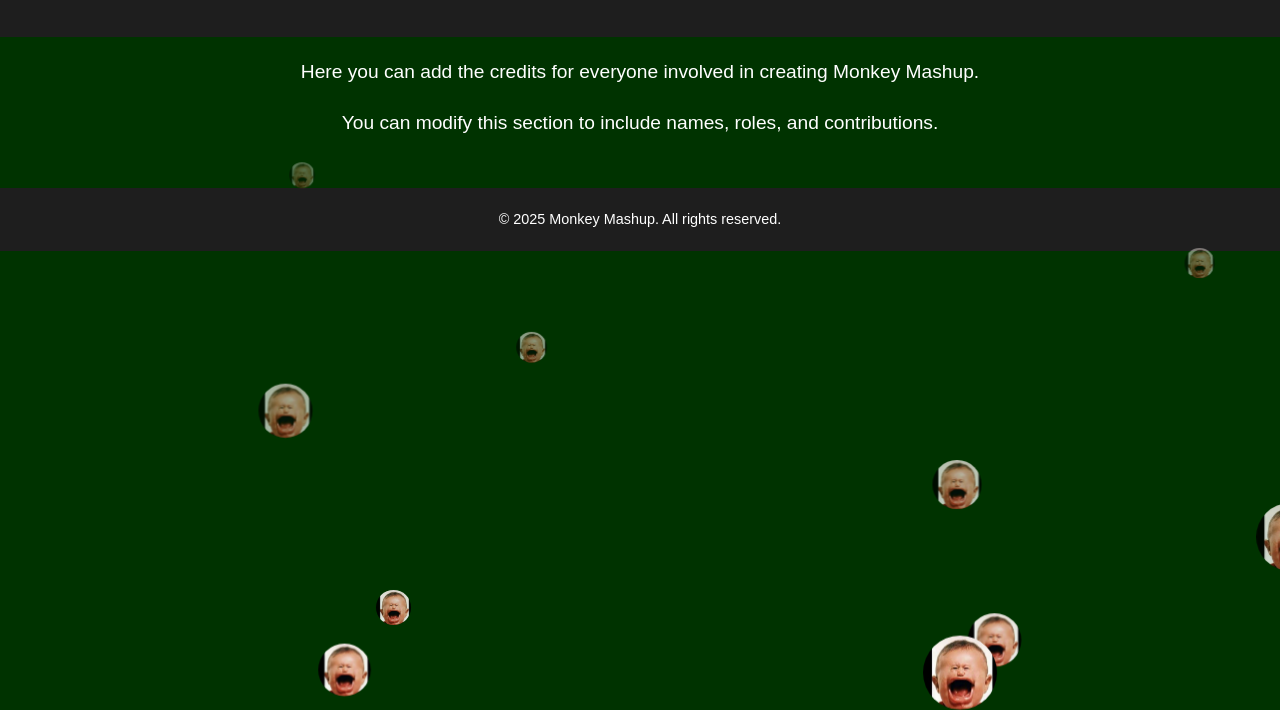
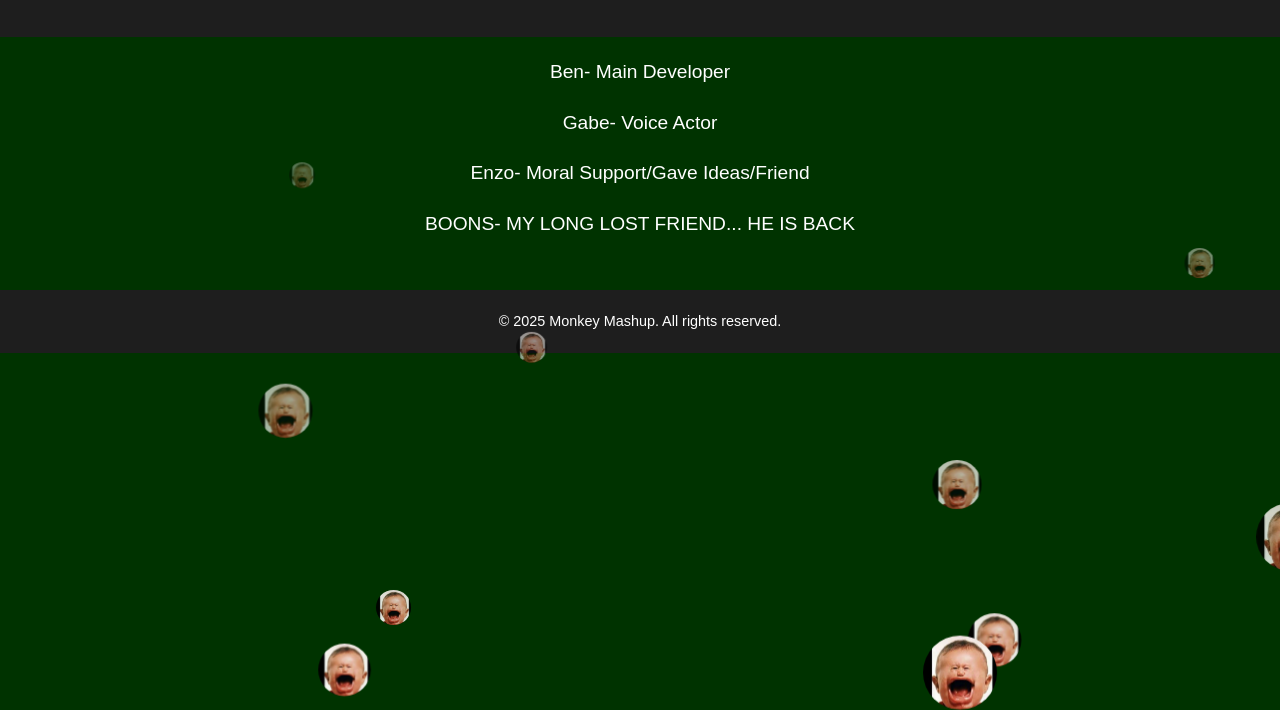
Before and after one commit to BenOG123/MonkeyMashup, a plain HTML site: page credits.html in a window 1280 px wide. Shown: the part 140-850 px from the top of the page. Drawn offline with Linux system fonts and the light colour scheme.

Commit message:
Update credits.html

```diff
--- a/credits.html
+++ b/credits.html
@@ -99,8 +99,10 @@
     </header>
 
     <main>
-        <p>Here you can add the credits for everyone involved in creating Monkey Mashup.</p>
-        <p>You can modify this section to include names, roles, and contributions.</p>
+        <p>Ben- Main Developer</p>
+        <p>Gabe- Voice Actor</p>
+        <p>Enzo- Moral Support/Gave Ideas/Friend</p>
+        <p>BOONS- MY LONG LOST FRIEND... HE IS BACK</p>
     </main>
 
     <footer>
```
